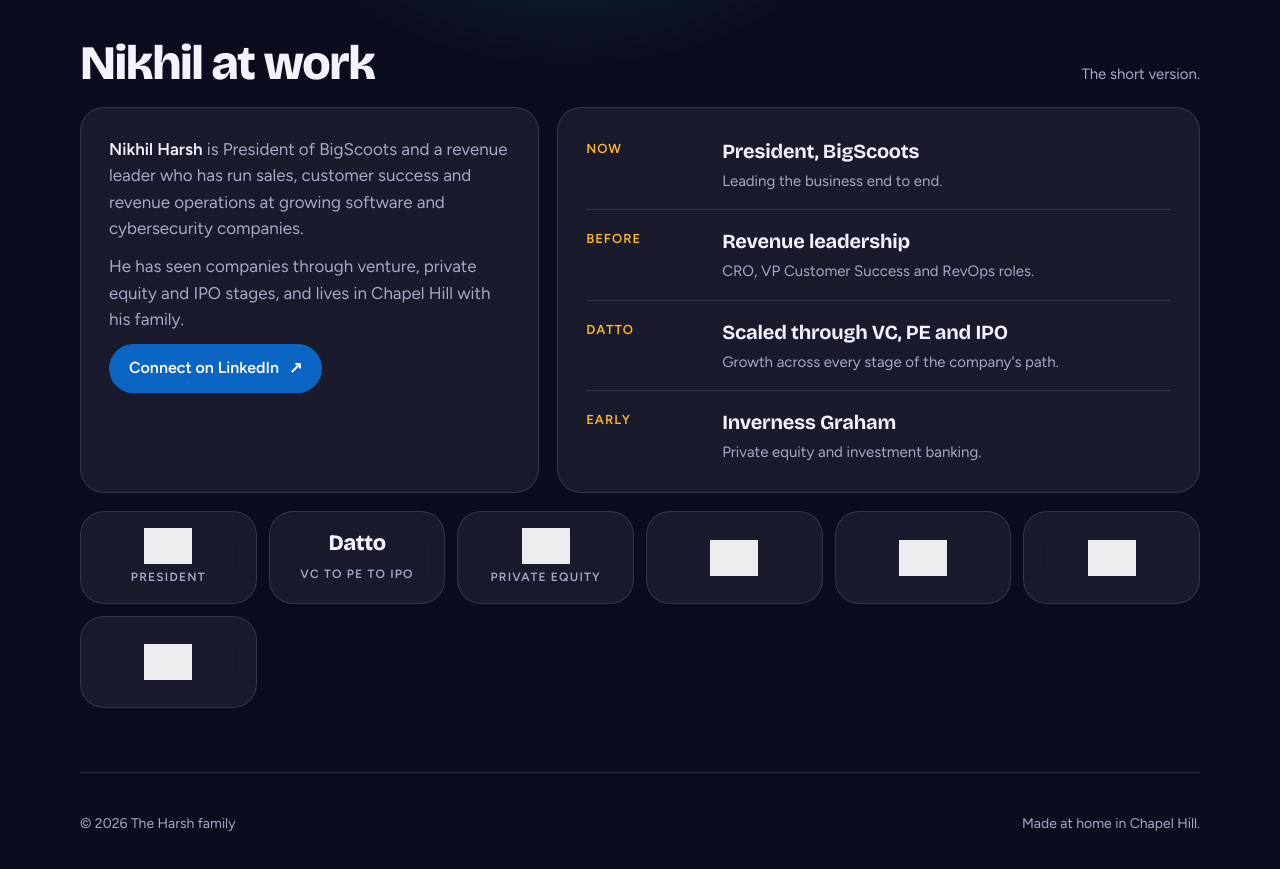
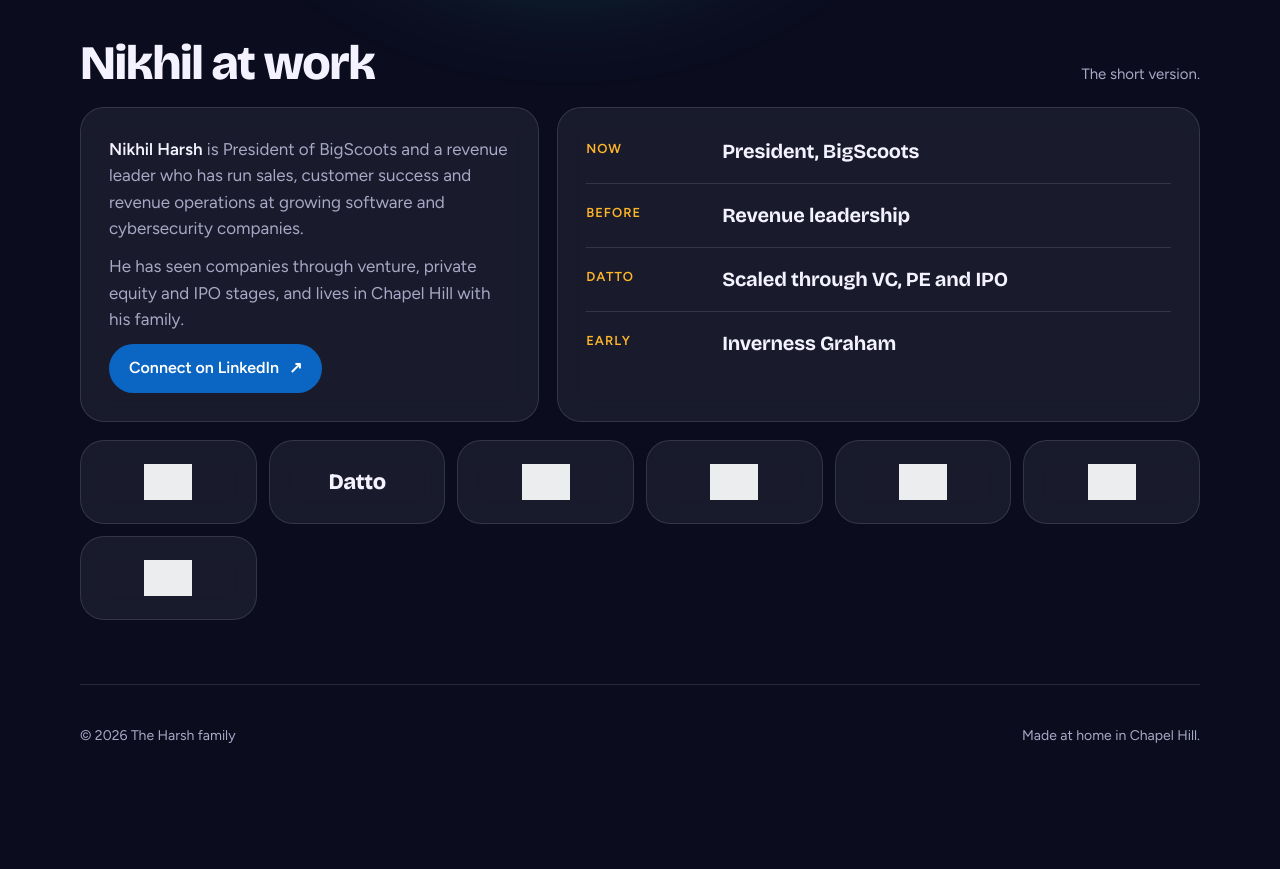
Before and after one commit to nikhilharsh-droid/Family-site, a plain HTML site: page index.html in a window 1280 px wide. Shown: the part 1160-2029 px from the top of the page. After the commit the page ends 1963 px from the top, so only its background shows below. Drawn offline with nearby package versions, Linux system fonts and the light colour scheme; grey boxes are pictures that could not be loaded.

Commit message:
Company row: logos only, no captions
Co-Authored-By: Claude Opus 5.5 <noreply@anthropic.com>
Claude-Session: https://claude.ai/code/session_01BNiWEvEFaFxMriv5uejkbP

```diff
--- a/index.html
+++ b/index.html
@@ -107,7 +107,7 @@ h2{font-family:var(--display);font-weight:800;font-size:clamp(30px,4.5vw,48px);l
 .row span{color:var(--muted);font-size:15px}
 
 .companies{display:grid;grid-template-columns:repeat(auto-fit,minmax(170px,1fr));gap:12px;margin-top:18px}
-.co{display:grid;place-items:center;gap:4px;min-height:92px;padding:16px;text-align:center}
+.co{display:grid;place-items:center;min-height:84px;padding:18px;text-align:center}
 .co b{font-family:var(--display);font-weight:800;font-size:22px;letter-spacing:-.02em;line-height:1}
 .co img{max-height:36px;max-width:80%;filter:brightness(0) invert(1);opacity:.92}
 .co span{font-size:12px;font-weight:600;letter-spacing:.1em;text-transform:uppercase;color:var(--muted)}
@@ -197,16 +197,16 @@ footer{padding:40px 0 56px;color:var(--muted);font-size:14px;display:flex;justif
         <a class="li" id="linkedin" href="#" hidden>Connect on LinkedIn <span aria-hidden="true">↗</span></a>
       </div>
       <div class="card timeline">
-        <div class="row"><div class="when">Now</div><div><b>President, BigScoots</b><span>Leading the business end to end.</span></div></div>
-        <div class="row"><div class="when">Before</div><div><b>Revenue leadership</b><span>CRO, VP Customer Success and RevOps roles.</span></div></div>
-        <div class="row"><div class="when">Datto</div><div><b>Scaled through VC, PE and IPO</b><span>Growth across every stage of the company's path.</span></div></div>
-        <div class="row"><div class="when">Early</div><div><b>Inverness Graham</b><span>Private equity and investment banking.</span></div></div>
+        <div class="row"><div class="when">Now</div><div><b>President, BigScoots</b></div></div>
+        <div class="row"><div class="when">Before</div><div><b>Revenue leadership</b></div></div>
+        <div class="row"><div class="when">Datto</div><div><b>Scaled through VC, PE and IPO</b></div></div>
+        <div class="row"><div class="when">Early</div><div><b>Inverness Graham</b></div></div>
       </div>
     </div>
     <div class="companies" aria-label="Companies">
-      <div class="card co" data-logo="https://www.bigscoots.com/wp-content/uploads/2022/10/bigscoots-logo-white.svg"><b>BigScoots</b><span>President</span></div>
-      <div class="card co" data-logo="assets/logos/datto.svg"><b>Datto</b><span>VC to PE to IPO</span></div>
-      <div class="card co" data-logo="https://www.invernessgraham.com/wp-content/uploads/logo-white.svg"><b>Inverness Graham</b><span>Private equity</span></div>
+      <div class="card co" data-logo="https://www.bigscoots.com/wp-content/uploads/2022/10/bigscoots-logo-white.svg"><b>BigScoots</b></div>
+      <div class="card co" data-logo="assets/logos/datto.svg"><b>Datto</b></div>
+      <div class="card co" data-logo="https://www.invernessgraham.com/wp-content/uploads/logo-white.svg"><b>Inverness Graham</b></div>
       <div class="card co" data-logo="https://www.cytracom.com/images/cytracom-logo.svg"><b>Cytracom</b></div>
       <div class="card co" data-logo="https://www.alloy.com/static/img/logo.svg"><b>Alloy</b></div>
       <div class="card co" data-logo="https://www.bankofamerica.com/content/images/ContextualSiteGraphics/Logos/en_US/logos/colored_flagscape-v2.png"><b>Bank of America</b></div>
```
